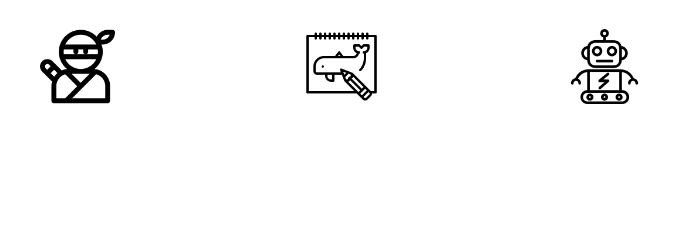
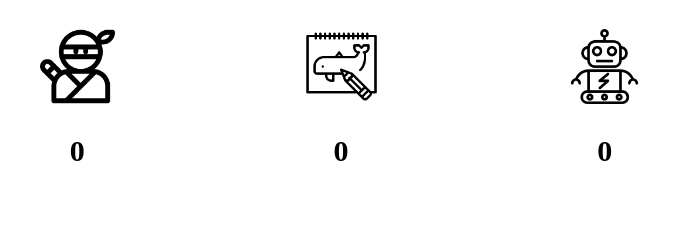
Before and after one commit to AndreasStenHansen/rockpaperscissors, a plain HTML site: page index.html in a window 1280 px wide. Shown: the part 403-651 px from the top of the page, 449-1131 px from the left. Drawn offline with Linux system fonts and the light colour scheme.

Commit message:
Added tracking score

```diff
--- a/index.html
+++ b/index.html
@@ -43,11 +43,18 @@
         </div>
         <div class="headline">Score</div>
         <div class="picture-bar">
-          <img class="picture" src="./png/ninja.png" alt="" /><img
-            class="picture"
-            src="./png/drawing.png"
-            alt=""
-          /><img class="picture" src="./png/robot.png" alt="" />
+          <div class="scoreboard">
+            <img class="picture" src="./png/ninja.png" alt="" />
+            <p>0</p>
+          </div>
+          <div class="scoreboard">
+            <img class="picture" src="./png/drawing.png" alt="" />
+            <p>0</p>
+          </div>
+          <div class="scoreboard">
+            <img class="picture" src="./png/robot.png" alt="" />
+            <p>0</p>
+          </div>
         </div>
       </div>
     </div>
--- a/style.css
+++ b/style.css
@@ -43,3 +43,11 @@ body {
     justify-content: space-evenly;
     padding-top: 2em;
 }
+
+.scoreboard {
+    display: flex;
+    flex-direction: column;
+    align-items: center;
+    font-size: 30px;
+    font-weight: bold;
+}
```
